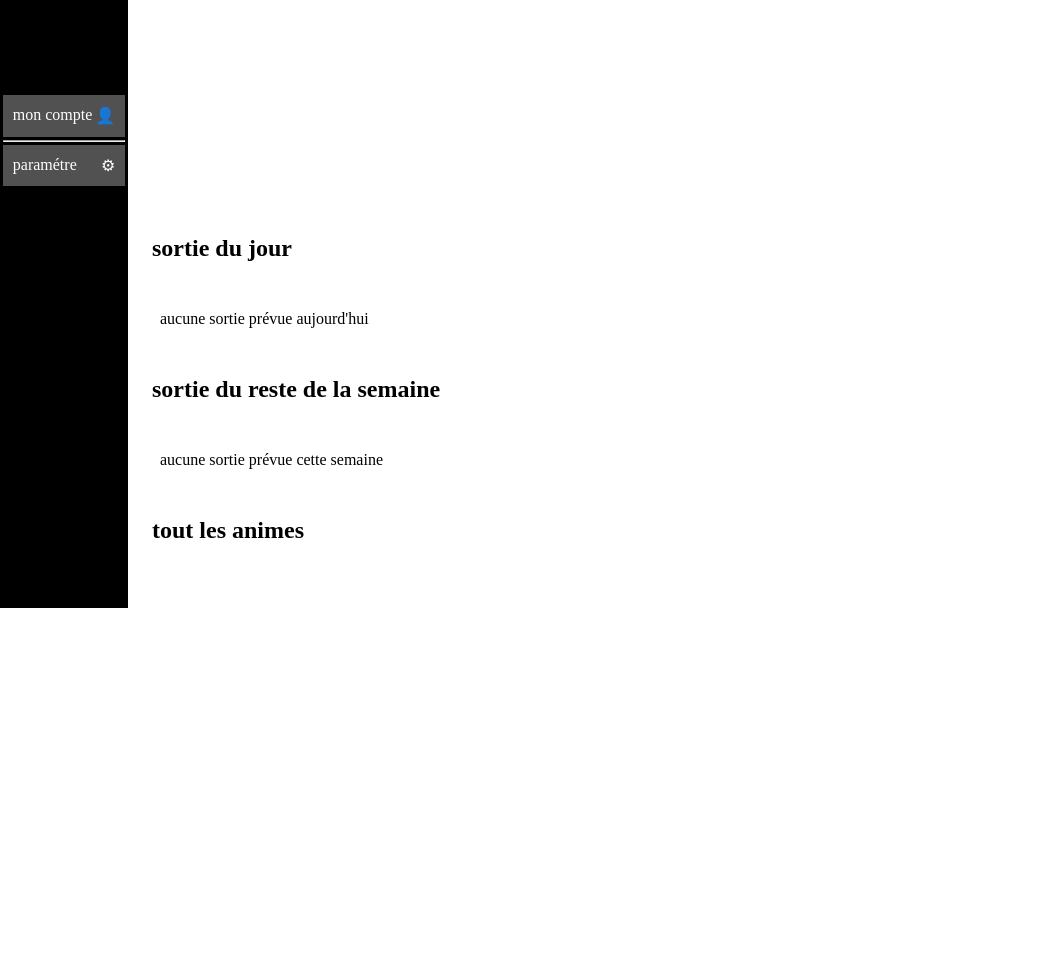
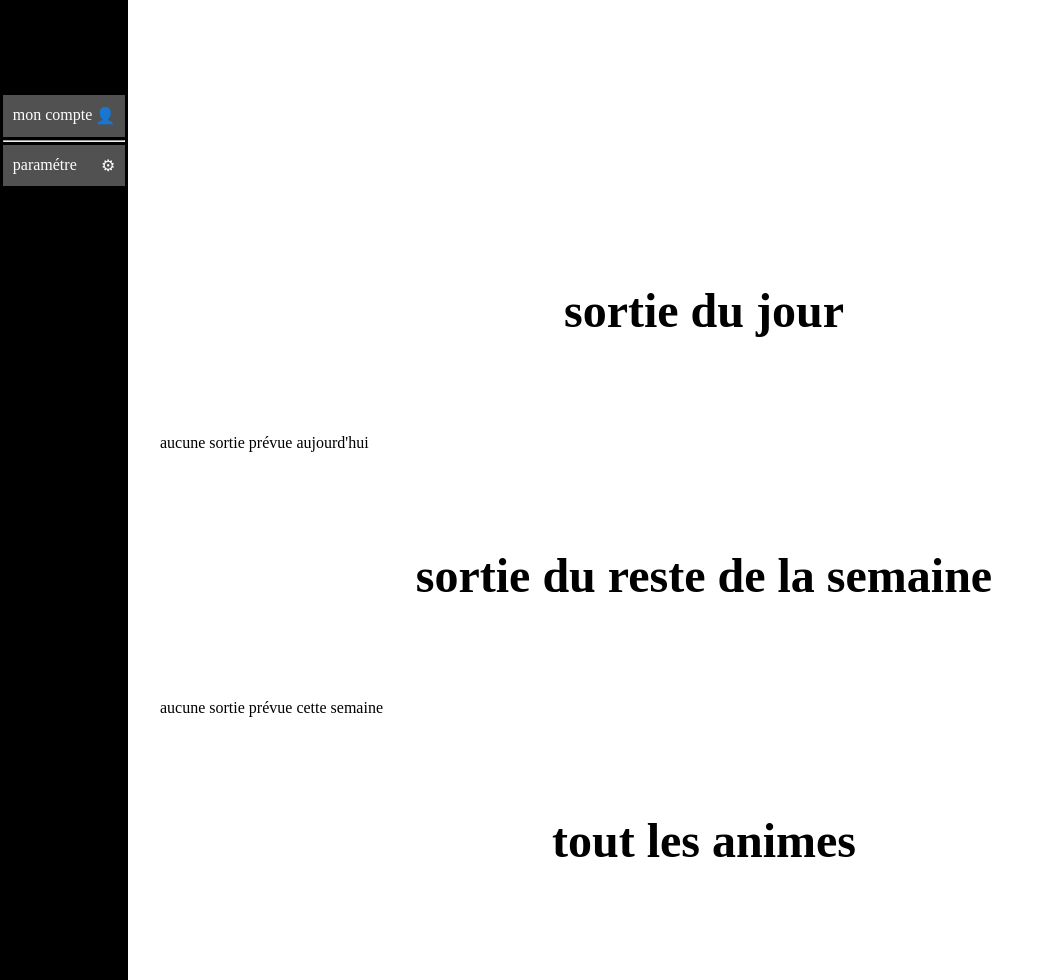
Before and after one commit to carmut/anime-web-liste, a Symfony app: template templates/home_page/index.html.twig in a window 1280 px wide. Shown: the part 623-1603 px from the top of the page, without its empty margins (0-1054 px from the left). Before the commit the page ends 1231 px from the top, so only its background shows below. Run offline with Twig, Linux system fonts and the light colour scheme; the template is opened without the code that fills it, so the values that code supplies are empty; some libraries are stand-ins or nearby versions.

Commit message:
title home CSS

```diff
--- a/public/css/accueil.css
+++ b/public/css/accueil.css
@@ -107,6 +107,8 @@
 
 .title-liste{
     margin: 0;
-    margin-left: 1em;
+    padding: 1em 2em;
+    text-align: center;
+    font-size: 3em;
 
 }
```
